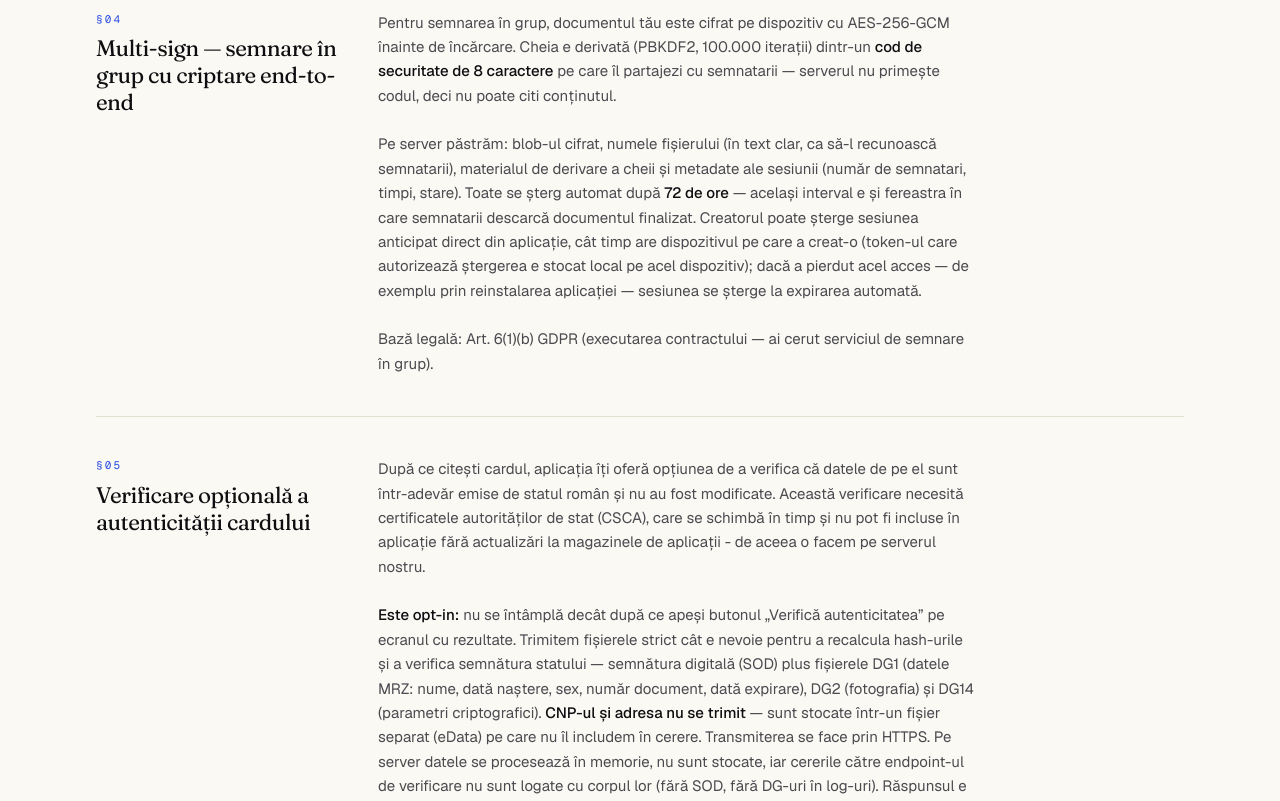
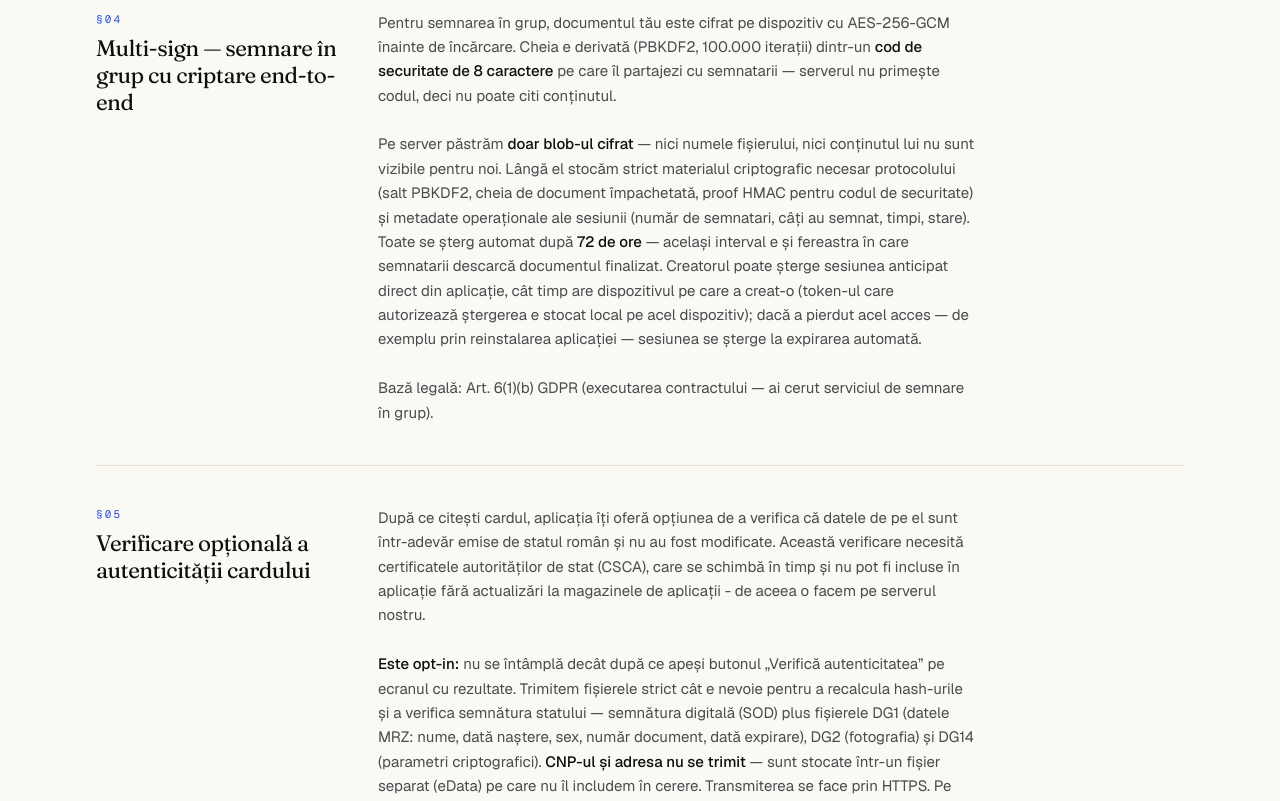
Before and after one commit to am-semnat/am-semnat-web, a Next.js app: page /legal/confidentialitate in a window 1280 px wide. Shown: the part 1340-2141 px from the top of the page. Built offline with nearby package versions, Linux system fonts and the light colour scheme.

Commit message:
fix: multi sign privacy policy

```diff
--- a/app/legal/confidentialitate/page.tsx
+++ b/app/legal/confidentialitate/page.tsx
@@ -112,10 +112,16 @@ const sections = [
         codul, deci nu poate citi conținutul.
         <br />
         <br />
-        Pe server păstrăm: blob-ul cifrat, numele fișierului (în text
-        clar, ca să-l recunoască semnatarii), materialul de derivare a
-        cheii și metadate ale sesiunii (număr de semnatari, timpi,
-        stare). Toate se șterg automat după{" "}
+        Pe server păstrăm{" "}
+        <strong className="text-ink font-medium">
+          doar blob-ul cifrat
+        </strong>{" "}
+        — nici numele fișierului, nici conținutul lui nu sunt vizibile
+        pentru noi. Lângă el stocăm strict materialul criptografic
+        necesar protocolului (salt PBKDF2, cheia de document împachetată,
+        proof HMAC pentru codul de securitate) și metadate operaționale
+        ale sesiunii (număr de semnatari, câți au semnat, timpi, stare).
+        Toate se șterg automat după{" "}
         <strong className="text-ink font-medium">72 de ore</strong> —
         același interval e și fereastra în care semnatarii descarcă
         documentul finalizat. Creatorul poate șterge sesiunea
@@ -336,10 +342,11 @@ const sections = [
         nu părăsesc dispozitivul, deci nu avem nimic de arătat sau
         șters.
         <br />— <strong className="text-ink font-medium">§04</strong>{" "}
-        (multi-sign): blob cifrat + nume de fișier + metadate ale
-        sesiunii, șterse automat după 72 de ore; creatorul poate
-        șterge anticipat din aplicație, dacă mai are dispozitivul pe
-        care a creat sesiunea.
+        (multi-sign): blob cifrat + material criptografic + metadate
+        ale sesiunii (fără nume de fișier, fără conținut vizibil),
+        șterse automat după 72 de ore; creatorul poate șterge
+        anticipat din aplicație, dacă mai are dispozitivul pe care a
+        creat sesiunea.
         <br />— <strong className="text-ink font-medium">§05</strong>{" "}
         (verificare): nu păstrăm nimic, cererile nu sunt logate cu corp.
         <br />— <strong className="text-ink font-medium">§06</strong>{" "}
```
